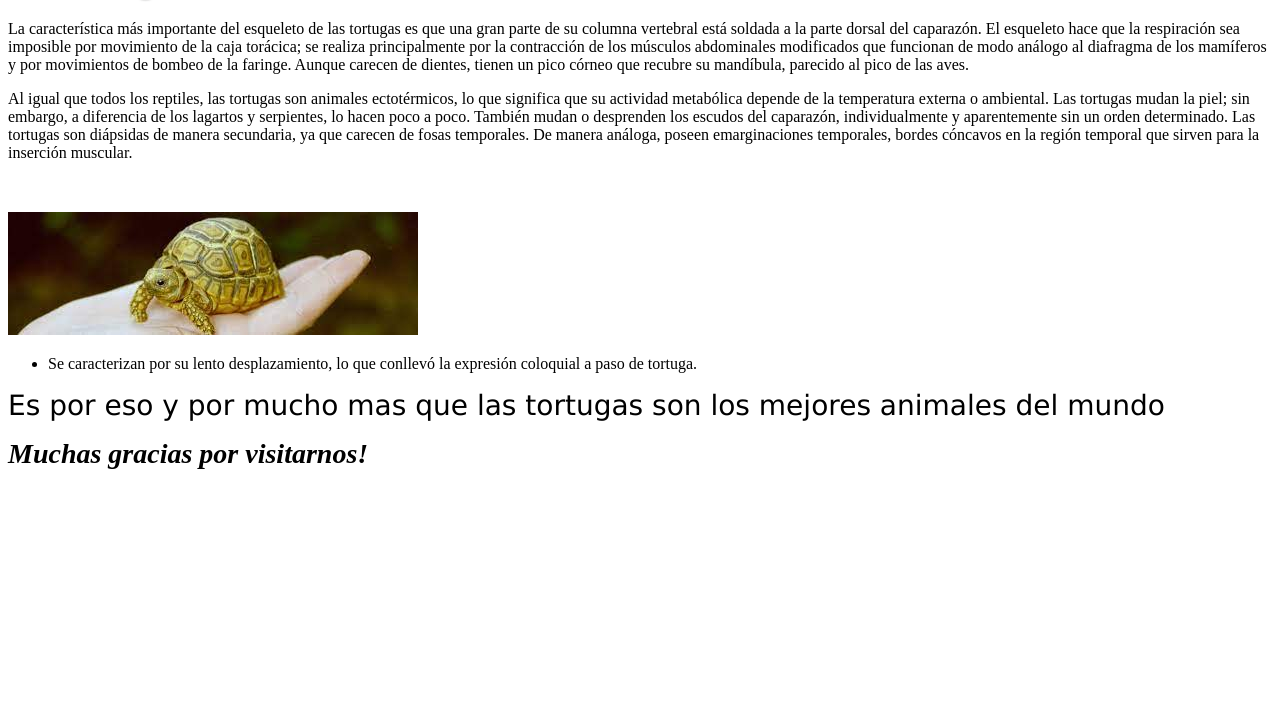
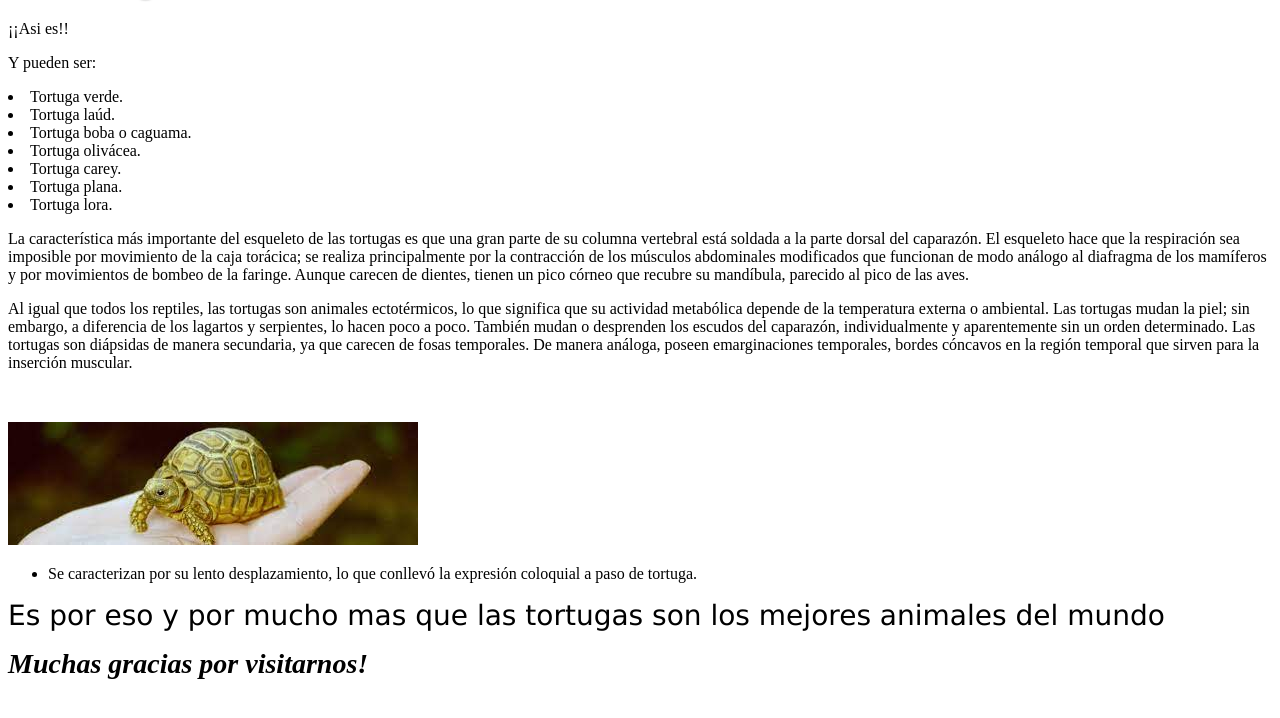
Before and after one commit to wolfsengel/traballoHTML, a plain HTML site: page HTMLTRABAJO/index.html in a window 1280 px wide. Shown: the part 60-778 px from the top of the page. Drawn offline with Linux system fonts and the light colour scheme.

Commit message:
FINALLY WE DID IT

```diff
--- a/HTMLTRABAJO/index.html
+++ b/HTMLTRABAJO/index.html
@@ -8,6 +8,17 @@
 </head>
 <body>
     <h1><span style="text-shadow: 3px 3px 2px rgba(136, 136, 136, 0.8);">Las tortugas!</span></h1>
+    <p><a>&iexcl;&iexcl;Asi es!!</a></p> <p>
+        Y pueden ser:</p>
+
+               <li>Tortuga verde.
+              <li>Tortuga la&uacute;d.</li>
+            <li>Tortuga boba o caguama.</li>
+            <li>Tortuga oliv&aacute;cea.</li>
+            <li>Tortuga carey.</li>
+            <li>Tortuga plana.</li>
+            <li>Tortuga lora.</li>
+
 <p>La caracter&iacute;stica m&aacute;s importante del esqueleto de las tortugas es que una gran parte de su columna vertebral est&aacute; soldada a la parte dorsal del caparaz&oacute;n. El esqueleto hace que la respiraci&oacute;n sea imposible por movimiento de la caja tor&aacute;cica; se realiza principalmente por la contracci&oacute;n de los m&uacute;sculos abdominales modificados que funcionan de modo an&aacute;logo al diafragma de los mam&iacute;feros y por movimientos de bombeo de la faringe. Aunque carecen de dientes, tienen un pico c&oacute;rneo que recubre su mand&iacute;bula, parecido al pico de las aves.</p>
 <p>Al igual que todos los reptiles, las tortugas son animales ectot&eacute;rmicos, lo que significa que su actividad metab&oacute;lica depende de la temperatura externa o ambiental. Las tortugas mudan la piel; sin embargo, a diferencia de los lagartos y serpientes, lo hacen poco a poco. Tambi&eacute;n mudan o desprenden los escudos del caparaz&oacute;n, individualmente y aparentemente sin un orden determinado. Las tortugas son di&aacute;psidas de manera secundaria, ya que carecen de fosas temporales. De manera an&aacute;loga, poseen emarginaciones temporales, bordes c&oacute;ncavos en la regi&oacute;n temporal que sirven para la inserci&oacute;n muscular.</p>
 <p><br></p>
```
